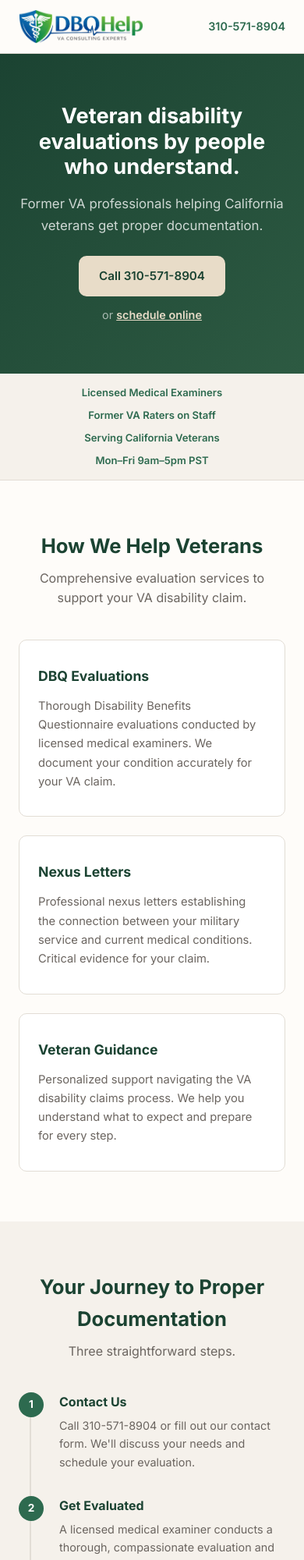
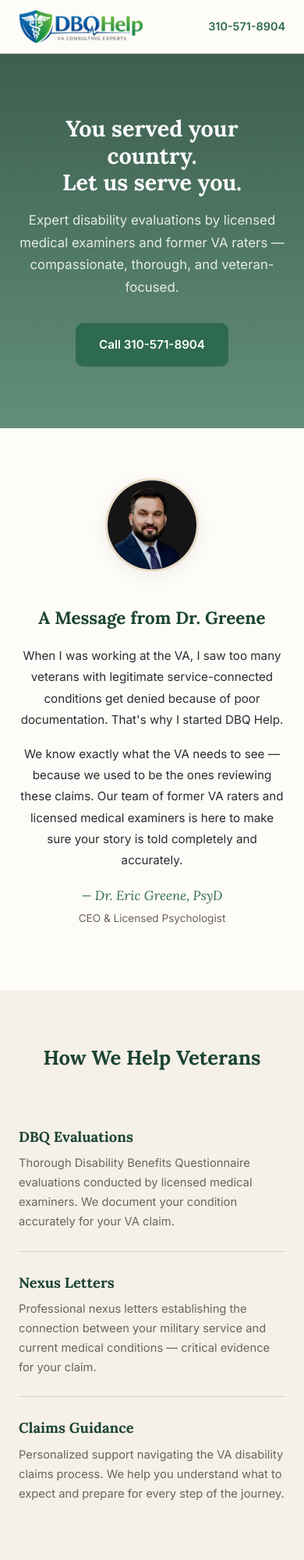
Before and after one commit to JoshuaWink/dbqhelp-mockup-c, a website with bundled scripts: page index.html in a window 390 px wide. Shown: the top 2000 px of the page at 78% size. Built offline with nearby package versions, Linux system fonts and the light colour scheme; files whose address does not match are found by name.

Commit message:
Redesign C: photo-overlay hero, Lora serif, personal letter, timeline

```diff
--- a/dbq-c.css
+++ b/dbq-c.css
@@ -1,32 +1,29 @@
 /* ═══════════════════════════════════════════
-   Variation C — "Compassionate Guide"
-   Photo-first, warm parchment, personal.
-   "There's a real person here."
+   Variation C — "Personal & Warm"
+   Lora serif headings, warm cream palette,
+   photo-overlay hero, personal letter, timeline.
    ═══════════════════════════════════════════ */
 
 :root {
-  --c-green:        #2d6a4f;
-  --c-green-dark:   #1b4332;
-  --c-green-light:  #5a9a7c;
-  --c-brown:        #8b6f3a;
-  --c-cream:        #e8dcc8;
-  --c-cream-soft:   #f5f1eb;
-  --c-surface:      #fefcf9;
-  --c-surface-warm: #f5f1eb;
-  --c-text:         #2c2c2c;
-  --c-text-muted:   #6b6560;
-  --c-border:       #e2ddd5;
-  --c-radius:       10px;
-  --c-font:         'Inter', system-ui, -apple-system, sans-serif;
+  --c-green:       #2d6a4f;
+  --c-green-dark:  #1b4332;
+  --c-cream:       #e8dcc8;
+  --c-cream-light: #f5f0e8;
+  --c-surface:     #fefcf9;
+  --c-text:        #2c2c2e;
+  --c-text-muted:  #6b6458;
+  --c-border:      #ddd5c8;
+  --c-radius:      10px;
+  --c-font-body:   'Inter', system-ui, -apple-system, sans-serif;
+  --c-font-head:   'Lora', Georgia, 'Times New Roman', serif;
 }
 
 *, *::before, *::after { box-sizing: border-box; margin: 0; padding: 0; }
-body { font-family: var(--c-font); color: var(--c-text); background: var(--c-surface); line-height: 1.6; -webkit-font-smoothing: antialiased; }
+body { font-family: var(--c-font-body); color: var(--c-text); background: var(--c-surface); line-height: 1.7; -webkit-font-smoothing: antialiased; }
 img { max-width: 100%; display: block; }
 a { color: var(--c-green); text-decoration: none; }
-.container { max-width: 1100px; margin: 0 auto; padding: 0 1.5rem; }
+.container { max-width: 1000px; margin: 0 auto; padding: 0 1.5rem; }
 
-/* ── Skip ── */
 .skip-link {
   position: absolute; left: -9999px; top: 1rem;
   background: var(--c-green); color: #fff; padding: 0.5rem 1rem;
@@ -36,12 +33,12 @@ a { color: var(--c-green); text-decoration: none; }
 
 /* ── Header ── */
 .site-header {
-  background: var(--c-surface); border-bottom: 1px solid var(--c-border);
-  position: sticky; top: 0; z-index: 100;
+  background: var(--c-surface);
+  border-bottom: 1px solid var(--c-border);
 }
 .site-header__inner {
   display: flex; align-items: center; justify-content: space-between;
-  padding: 0.75rem 1.5rem; max-width: 1100px; margin: 0 auto;
+  padding: 0.75rem 1.5rem; max-width: 1000px; margin: 0 auto;
 }
 .site-header__logo img { height: 44px; }
 .site-header__nav { display: flex; gap: 1.5rem; }
@@ -53,194 +50,188 @@ a { color: var(--c-green); text-decoration: none; }
 .site-header__nav a[aria-current] { color: var(--c-green); }
 .site-header__phone {
   font-weight: 600; font-size: 0.9rem; color: var(--c-green);
+  font-family: var(--c-font-body);
 }
 
-/* ── Hero: dark green, photo on LEFT ── */
+/* ── HERO C: Full-bleed photo overlay ── */
 .hero {
-  background: linear-gradient(135deg, var(--c-green-dark) 0%, #2d5a42 100%);
-  color: #fff; padding: 4rem 0;
+  position: relative;
+  background: url('img/hero-bg.jpg') center/cover no-repeat;
+  min-height: 480px;
+  display: flex; align-items: center; justify-content: center;
+  text-align: center;
+}
+.hero__overlay {
+  position: absolute; inset: 0;
+  background: linear-gradient(180deg, rgba(27,67,50,0.85), rgba(45,106,79,0.75));
 }
 .hero__inner {
-  display: grid; grid-template-columns: 1fr;
-  gap: 3rem; align-items: center;
+  position: relative; z-index: 1;
+  max-width: 700px; padding: 4rem 1.5rem;
 }
-
-/* Content */
-.hero__content h1 {
-  font-size: clamp(1.7rem, 3.5vw, 2.5rem);
-  font-weight: 700; line-height: 1.2; margin-bottom: 1rem;
+.hero h1 {
+  font-family: var(--c-font-head);
+  font-size: clamp(1.8rem, 4.5vw, 2.8rem);
+  font-weight: 700; line-height: 1.2; color: #fff;
+  margin-bottom: 1rem;
 }
 .hero__sub {
-  font-size: 1.05rem; color: rgba(255,255,255,0.78); line-height: 1.7;
-  margin-bottom: 1.5rem;
-}
-.hero__alt-action {
-  margin-top: 0.75rem; font-size: 0.9rem; color: rgba(255,255,255,0.6);
-}
-.hero__alt-action a {
-  color: var(--c-cream); font-weight: 600; text-decoration: underline;
+  font-size: 1.05rem; color: rgba(255,255,255,0.85);
+  line-height: 1.7; margin-bottom: 2rem;
 }
 
 /* ── Buttons ── */
 .btn {
   display: inline-flex; align-items: center; gap: 0.5rem;
-  padding: 0.75rem 1.5rem; border-radius: var(--c-radius);
+  padding: 0.8rem 1.75rem; border-radius: var(--c-radius);
   font-weight: 600; font-size: 0.95rem; cursor: pointer;
-  transition: all 0.15s; border: 2px solid transparent;
-  text-decoration: none;
+  transition: all 0.15s; border: 2px solid transparent; text-decoration: none;
 }
-.btn--primary {
-  background: var(--c-cream); color: var(--c-green-dark);
-  border-color: var(--c-cream);
+.btn--warm {
+  background: var(--c-green); color: #fff; border-color: var(--c-green);
 }
-.btn--primary:hover { background: #ddd0ba; }
-.btn--primary-light {
-  background: var(--c-cream); color: var(--c-green-dark);
-  border-color: var(--c-cream);
+.btn--warm:hover { background: var(--c-green-dark); }
+.btn--outline-warm {
+  background: transparent; color: var(--c-green); border-color: var(--c-green);
 }
-.btn--primary-light:hover { background: #ddd0ba; }
-.btn--outline {
-  background: transparent; color: var(--c-green);
-  border-color: var(--c-green);
+.btn--outline-warm:hover { background: var(--c-cream-light); }
+
+/* ── PERSONAL LETTER (unique to C) ── */
+.letter {
+  padding: 4rem 0;
+  background: var(--c-surface);
 }
-.btn--outline:hover { background: var(--c-cream-soft); }
-.btn--outline-light {
-  background: transparent; color: #fff; border-color: rgba(255,255,255,0.4);
+.letter__inner {
+  display: grid;
+  grid-template-columns: auto 1fr;
+  gap: 2.5rem;
+  align-items: start;
+  max-width: 820px;
+  margin: 0 auto;
 }
-.btn--outline-light:hover { background: rgba(255,255,255,0.08); }
-.btn--outline-cream {
-  background: transparent; color: var(--c-cream);
-  border-color: rgba(232,220,200,0.5);
+.letter__photo {
+  width: 160px; height: 160px; border-radius: 50%; overflow: hidden;
+  border: 3px solid var(--c-cream);
+  box-shadow: 0 6px 24px rgba(0,0,0,0.06);
+  flex-shrink: 0;
 }
-.btn--outline-cream:hover { background: rgba(232,220,200,0.1); }
-
-/* ── Trust Bar: warm cream ── */
-.trust-bar {
-  background: var(--c-cream-soft); padding: 0.85rem 0;
-  border-bottom: 1px solid var(--c-border);
+.letter__photo img { width: 100%; height: 100%; object-fit: cover; }
+.letter__content h2 {
+  font-family: var(--c-font-head);
+  font-size: 1.4rem; font-weight: 700; color: var(--c-green-dark);
+  margin-bottom: 1rem;
 }
-.trust-bar__inner {
-  display: flex; justify-content: center; gap: 2rem; flex-wrap: wrap;
+.letter__content p {
+  color: var(--c-text); font-size: 0.95rem; line-height: 1.8;
+  margin-bottom: 1rem;
 }
-.trust-bar__item {
-  font-size: 0.82rem; font-weight: 600; color: var(--c-green);
-  white-space: nowrap;
+.letter__sig {
+  margin-top: 0.5rem;
 }
+.letter__sig em {
+  color: var(--c-green); font-family: var(--c-font-head); font-size: 1.05rem;
+}
+.letter__sig span { color: var(--c-text-muted); font-size: 0.85rem; }
 
 /* ── Sections ── */
 .section { padding: 4rem 0; }
-.section--warm { background: var(--c-cream-soft); }
+.section--warm { background: var(--c-cream-light); }
 .section__header {
   text-align: center; margin-bottom: 2.5rem;
   max-width: 600px; margin-left: auto; margin-right: auto;
 }
 .section__header h2 {
+  font-family: var(--c-font-head);
   font-size: 1.6rem; font-weight: 700; color: var(--c-green-dark);
   margin-bottom: 0.5rem;
 }
-.section__header p { color: var(--c-text-muted); font-size: 1rem; }
+.section__header p { color: var(--c-text-muted); }
 
-/* ── Cards ── */
-.card-grid {
-  display: grid; grid-template-columns: repeat(3, 1fr); gap: 1.5rem;
+/* ── Feature list (no cards — unique to C) ── */
+.feature-list {
+  max-width: 700px; margin: 0 auto;
 }
-.card {
-  background: #fff; border: 1px solid var(--c-border);
-  border-radius: var(--c-radius); padding: 2rem 1.5rem;
+.feature {
+  padding: 1.5rem 0;
+  border-bottom: 1px solid var(--c-border);
 }
-.card h3 {
-  font-size: 1.1rem; font-weight: 700; color: var(--c-green-dark);
-  margin-bottom: 0.75rem;
+.feature:last-child { border-bottom: none; }
+.feature h3 {
+  font-family: var(--c-font-head);
+  font-size: 1.15rem; font-weight: 700; color: var(--c-green-dark);
+  margin-bottom: 0.4rem;
 }
-.card p { color: var(--c-text-muted); font-size: 0.92rem; line-height: 1.65; }
+.feature p { color: var(--c-text-muted); font-size: 0.92rem; line-height: 1.7; }
 
-/* ── Timeline steps ── */
+/* ── Timeline ── */
 .timeline {
   max-width: 600px; margin: 0 auto;
-  position: relative; padding-left: 2.5rem;
+  position: relative;
+  padding-left: 2.5rem;
 }
 .timeline::before {
-  content: ''; position: absolute; left: 18px; top: 0; bottom: 0;
-  width: 2px; background: var(--c-border);
+  content: ''; position: absolute;
+  left: 11px; top: 8px; bottom: 8px;
+  width: 2px; background: var(--c-cream);
 }
 .timeline__step {
-  display: flex; gap: 1.25rem; align-items: flex-start;
-  margin-bottom: 2rem; position: relative;
+  position: relative;
+  padding-bottom: 2rem;
 }
+.timeline__step:last-child { padding-bottom: 0; }
 .timeline__marker {
-  width: 38px; height: 38px; border-radius: 50%; flex-shrink: 0;
-  background: var(--c-green); color: #fff;
-  display: flex; align-items: center; justify-content: center;
-  font-weight: 700; font-size: 0.95rem;
-  position: relative; z-index: 1;
-  margin-left: -2.5rem;
+  position: absolute;
+  left: -2.5rem; top: 4px;
+  width: 24px; height: 24px; border-radius: 50%;
+  background: var(--c-green); border: 3px solid var(--c-surface);
+  box-shadow: 0 0 0 2px var(--c-cream);
 }
-.timeline__body h3 { font-size: 1rem; font-weight: 700; color: var(--c-green-dark); margin-bottom: 0.35rem; }
-.timeline__body p { font-size: 0.9rem; color: var(--c-text-muted); line-height: 1.6; }
+.timeline__body h3 {
+  font-family: var(--c-font-head);
+  font-size: 1.05rem; font-weight: 700; color: var(--c-text);
+  margin-bottom: 0.3rem;
+}
+.timeline__body p { color: var(--c-text-muted); font-size: 0.92rem; line-height: 1.65; }
 
-/* ── Team: side-by-side ── */
-.team-block {
-  display: grid; grid-template-columns: auto 1fr;
-  gap: 2rem; align-items: center; max-width: 700px; margin: 0 auto;
-}
-.team-block__photo {
-  width: 140px; height: 140px; border-radius: 50%; overflow: hidden;
-  box-shadow: 0 0 0 4px var(--c-cream), 0 4px 16px rgba(0,0,0,0.08);
-}
-.team-block__photo img { width: 100%; height: 100%; object-fit: cover; }
-.team-block__info h3 { font-size: 1.15rem; font-weight: 700; color: var(--c-green-dark); }
-.team-block__title {
-  font-size: 0.85rem; color: var(--c-text-muted); margin-bottom: 0.75rem;
-}
-.team-block__info p {
-  font-size: 0.92rem; color: var(--c-text-muted); line-height: 1.65;
-  margin-bottom: 1rem;
-}
+/* ── Team block ── */
+.team-block { max-width: 640px; margin: 0 auto; text-align: center; }
+.team-block p { color: var(--c-text-muted); margin-bottom: 1.5rem; line-height: 1.7; }
 
 /* ── CTA ── */
 .cta {
-  background: linear-gradient(135deg, var(--c-green-dark) 0%, #2d5a42 100%);
-  color: #fff; padding: 3.5rem 0; text-align: center;
+  background: var(--c-cream);
+  padding: 3.5rem 0; text-align: center;
 }
-.cta h2 { font-size: 1.5rem; font-weight: 700; margin-bottom: 0.5rem; }
-.cta p { color: rgba(255,255,255,0.7); margin-bottom: 1.5rem; }
+.cta h2 {
+  font-family: var(--c-font-head);
+  font-size: 1.5rem; font-weight: 700; color: var(--c-green-dark);
+  margin-bottom: 0.5rem;
+}
+.cta p { color: var(--c-text-muted); margin-bottom: 1.5rem; }
 .cta__actions { display: flex; justify-content: center; gap: 0.75rem; flex-wrap: wrap; }
 
 /* ── Footer ── */
-.site-footer {
-  background: var(--c-green-dark); color: #a8c5b5; padding: 3rem 0 0;
+.site-footer { background: var(--c-green-dark); color: #b0c4b8; padding: 3rem 0 0; }
+.site-footer__inner {
+  display: grid; grid-template-columns: 2fr 1fr 1fr; gap: 2rem;
+  max-width: 1000px; margin: 0 auto; padding: 0 1.5rem;
 }
-.site-footer__inner {
-  display: grid; grid-template-columns: 2fr 1fr 1fr;
-  gap: 2rem; max-width: 1100px; margin: 0 auto; padding: 0 1.5rem;
+.site-footer__col h3 {
+  color: #fff; font-family: var(--c-font-head);
+  font-size: 1rem; margin-bottom: 0.75rem;
 }
-.site-footer__col h3 { color: #fff; font-size: 1rem; margin-bottom: 0.75rem; }
-.site-footer__col p,
-.site-footer__col a { color: #7aa690; font-size: 0.85rem; line-height: 1.8; display: block; }
+.site-footer__col p, .site-footer__col a { color: #8daa99; font-size: 0.85rem; line-height: 1.8; display: block; }
 .site-footer__col a:hover { color: #fff; }
 .site-footer__bottom {
-  border-top: 1px solid rgba(255,255,255,0.1); margin-top: 2rem;
-  padding: 1rem 1.5rem; text-align: center;
-  max-width: 1100px; margin-left: auto; margin-right: auto;
+  border-top: 1px solid rgba(255,255,255,0.1); margin-top: 2rem; padding: 1rem 1.5rem;
+  text-align: center; max-width: 1000px; margin-left: auto; margin-right: auto;
 }
-.site-footer__bottom p { font-size: 0.8rem; color: #5a8a70; }
+.site-footer__bottom p { font-size: 0.8rem; color: #6b8f7d; }
 
 /* ── Mobile ── */
 @media (max-width: 768px) {
-  .hero__inner {
-    grid-template-columns: 1fr; text-align: center;
-  }
-  .hero__person { order: -1; }
-  .hero__photo { width: 150px; height: 150px; }
-  .hero__quote { text-align: center; }
-  .hero__actions { justify-content: center; }
-  .card-grid { grid-template-columns: 1fr; }
-  .timeline { padding-left: 2rem; }
-  .timeline__marker { margin-left: -2rem; width: 32px; height: 32px; font-size: 0.85rem; }
-  .timeline::before { left: 14px; }
-  .team-block { grid-template-columns: 1fr; text-align: center; }
-  .team-block__photo { margin: 0 auto; width: 120px; height: 120px; }
-  .trust-bar__inner { flex-direction: column; align-items: center; gap: 0.5rem; }
+  .letter__inner { grid-template-columns: 1fr; text-align: center; }
+  .letter__photo { width: 120px; height: 120px; margin: 0 auto; }
   .site-header__nav { display: none; }
   .site-footer__inner { grid-template-columns: 1fr; }
 }
--- a/index.html
+++ b/index.html
@@ -20,7 +20,7 @@
     "areaServed": { "@type": "State", "name": "California" },
     "description": "Expert DBQ evaluations and nexus letters for California veterans by former VA professionals."
   }</script>
-  <link href="https://fonts.googleapis.com/css2?family=Inter:wght@400;500;600;700&display=swap" rel="stylesheet">
+  <link href="https://fonts.googleapis.com/css2?family=Lora:ital,wght@0,400;0,600;0,700;1,400&family=Inter:wght@400;500;600&display=swap" rel="stylesheet">
   <link href="cup-bundle.css" rel="stylesheet">
   <link href="cup.css" rel="stylesheet">
   <link href="dbq-c.css" rel="stylesheet">
@@ -30,7 +30,7 @@
 
   <a href="#main" class="skip-link">Skip to main content</a>
 
-  <!-- Header -->
+  <!-- Header: minimal, warm -->
   <header class="site-header">
     <div class="site-header__inner container">
       <a href="index.html" class="site-header__logo" aria-label="DBQ Help Home">
@@ -49,128 +49,122 @@
 
   <main id="main">
 
-    <!-- Hero: photo LEFT, content RIGHT — simple and warm -->
+    <!-- HERO C: Full-bleed background image with overlay -->
     <section class="hero" aria-labelledby="hero-heading">
+      <div class="hero__overlay"></div>
       <div class="hero__inner container">
-        <div class="hero__content">
-          <h1 id="hero-heading">Veteran disability evaluations by people who understand.</h1>
-          <p class="hero__sub">Former VA professionals helping California veterans get proper documentation.</p>
-          <a href="tel:+13105718904" class="btn btn--primary">Call 310-571-8904</a>
-          <p class="hero__alt-action">or <a href="contact.html">schedule online</a></p>
+        <h1 id="hero-heading">You served your country.<br>Let us serve you.</h1>
+        <p class="hero__sub">Expert disability evaluations by licensed medical examiners and former VA raters — compassionate, thorough, and veteran-focused.</p>
+        <a href="tel:+13105718904" class="btn btn--warm">Call 310-571-8904</a>
+      </div>
+    </section>
+
+    <!-- UNIQUE TO C: Personal letter from Dr. Greene -->
+    <section class="letter" aria-labelledby="letter-heading">
+      <div class="letter__inner container">
+        <div class="letter__photo">
+          <img src="img/dr-greene.png" alt="Dr. Eric Greene, PsyD" width="436" height="436">
+        </div>
+        <div class="letter__content">
+          <h2 id="letter-heading">A Message from Dr. Greene</h2>
+          <p>When I was working at the VA, I saw too many veterans with legitimate service-connected conditions get denied because of poor documentation. That's why I started DBQ Help.</p>
+          <p>We know exactly what the VA needs to see — because we used to be the ones reviewing these claims. Our team of former VA raters and licensed medical examiners is here to make sure your story is told completely and accurately.</p>
+          <p class="letter__sig">
+            <em>— Dr. Eric Greene, PsyD</em><br>
+            <span>CEO &amp; Licensed Psychologist</span>
+          </p>
         </div>
       </div>
     </section>
 
-    <!-- Trust Bar -->
-    <section class="trust-bar" aria-label="Credentials">
-      <div class="trust-bar__inner container">
-        <div class="trust-bar__item">Licensed Medical Examiners</div>
-        <div class="trust-bar__item">Former VA Raters on Staff</div>
-        <div class="trust-bar__item">Serving California Veterans</div>
-        <div class="trust-bar__item">Mon–Fri 9am–5pm PST</div>
-      </div>
-    </section>
-
-    <!-- Services -->
-    <section class="section" aria-labelledby="services-heading">
+    <!-- Services: feature list (no cards) -->
+    <section class="section section--warm" aria-labelledby="services-heading">
       <div class="container">
         <div class="section__header">
           <h2 id="services-heading">How We Help Veterans</h2>
-          <p>Comprehensive evaluation services to support your VA disability claim.</p>
         </div>
-        <div class="card-grid">
-          <div class="card">
+        <div class="feature-list">
+          <div class="feature">
             <h3>DBQ Evaluations</h3>
             <p>Thorough Disability Benefits Questionnaire evaluations conducted by licensed medical examiners. We document your condition accurately for your VA claim.</p>
           </div>
-          <div class="card">
+          <div class="feature">
             <h3>Nexus Letters</h3>
-            <p>Professional nexus letters establishing the connection between your military service and current medical conditions. Critical evidence for your claim.</p>
+            <p>Professional nexus letters establishing the connection between your military service and current medical conditions — critical evidence for your claim.</p>
           </div>
-          <div class="card">
-            <h3>Veteran Guidance</h3>
-            <p>Personalized support navigating the VA disability claims process. We help you understand what to expect and prepare for every step.</p>
+          <div class="feature">
+            <h3>Claims Guidance</h3>
+            <p>Personalized support navigating the VA disability claims process. We help you understand what to expect and prepare for every step of the journey.</p>
           </div>
         </div>
       </div>
     </section>
 
-    <!-- Process: timeline style -->
-    <section class="section section--warm" aria-labelledby="process-heading">
+    <!-- Process: Vertical timeline -->
+    <section class="section" aria-labelledby="process-heading">
       <div class="container">
         <div class="section__header">
-          <h2 id="process-heading">Your Journey to Proper Documentation</h2>
-          <p>Three straightforward steps.</p>
+          <h2 id="process-heading">Your Path Forward</h2>
+          <p>Getting your evaluation is straightforward.</p>
         </div>
         <div class="timeline">
           <div class="timeline__step">
-            <div class="timeline__marker">1</div>
+            <div class="timeline__marker"></div>
             <div class="timeline__body">
-              <h3>Contact Us</h3>
-              <p>Call 310-571-8904 or fill out our contact form. We'll discuss your needs and schedule your evaluation.</p>
+              <h3>Reach Out</h3>
+              <p>Call 310-571-8904 or fill out our contact form. We'll have a personal conversation about your needs and schedule your evaluation at a time that works for you.</p>
             </div>
           </div>
           <div class="timeline__step">
-            <div class="timeline__marker">2</div>
+            <div class="timeline__marker"></div>
             <div class="timeline__body">
-              <h3>Get Evaluated</h3>
-              <p>A licensed medical examiner conducts a thorough, compassionate evaluation and reviews your records.</p>
+              <h3>Your Evaluation</h3>
+              <p>A licensed medical examiner conducts a thorough, compassionate evaluation. We take the time to understand your full history and review your records carefully.</p>
             </div>
           </div>
           <div class="timeline__step">
-            <div class="timeline__marker">3</div>
+            <div class="timeline__marker"></div>
             <div class="timeline__body">
-              <h3>Receive Your DBQ</h3>
-              <p>We complete your Disability Benefits Questionnaire with all necessary documentation for your VA claim.</p>
+              <h3>Your Documentation</h3>
+              <p>We complete your Disability Benefits Questionnaire with all necessary documentation, written to meet the VA's current standards.</p>
             </div>
           </div>
         </div>
       </div>
     </section>
 
-    <!-- Team — promoted higher -->
-    <section class="section" aria-labelledby="team-heading">
+    <!-- Team: brief note -->
+    <section class="section section--warm" aria-labelledby="team-heading">
       <div class="container">
         <div class="section__header">
-          <h2 id="team-heading">Who We Are</h2>
-          <p>Former VA Raters & Licensed Medical Examiners</p>
+          <h2 id="team-heading">Our Team</h2>
         </div>
         <div class="team-block">
-          <div class="team-block__photo">
-            <img src="img/dr-greene.png" alt="Dr. Eric Greene" width="436" height="436">
-          </div>
-          <div class="team-block__info">
-            <h3>Dr. Eric Greene, PsyD</h3>
-            <p class="team-block__title">CEO & Licensed Psychologist</p>
-            <p>Every veteran who served this country deserves to have their service-connected conditions properly documented. DBQ Help only hires former VA Raters and other VA professionals. The M21-1 Procedure Manual for Rating is updated every Friday and our team of experts always ensures you're getting the most up-to-date information.</p>
-            <a href="about.html" class="btn btn--outline">Learn More About Our Team</a>
-          </div>
+          <p><strong>DBQ Help only hires former VA Raters and other VA professionals.</strong> The M21-1 Procedure Manual for Rating is updated every Friday and our team of experts always ensures you're getting the most up-to-date information.</p>
+          <a href="about.html" class="btn btn--outline-warm">Meet Our Team</a>
         </div>
       </div>
     </section>
 
-    <!-- CTA -->
+    <!-- CTA: warm cream -->
     <section class="cta" aria-labelledby="cta-heading">
       <div class="container">
-        <h2 id="cta-heading">We're here when you're ready.</h2>
-        <p>Dr. Greene and his team are ready to help with your evaluation.</p>
+        <h2 id="cta-heading">Ready to take the next step?</h2>
+        <p>We're here to help you get the benefits you've earned through your service.</p>
         <div class="cta__actions">
-          <a href="tel:+13105718904" class="btn btn--primary-light">Call 310-571-8904</a>
-          <a href="mailto:info@dbqhelp.com" class="btn btn--outline-cream">Email Us</a>
-          <a href="contact.html" class="btn btn--outline-cream">Contact Form</a>
+          <a href="tel:+13105718904" class="btn btn--warm">Call 310-571-8904</a>
+          <a href="contact.html" class="btn btn--outline-warm">Schedule Online</a>
         </div>
       </div>
     </section>
 
   </main>
 
-  <!-- Footer -->
   <footer class="site-footer">
     <div class="site-footer__inner container">
       <div class="site-footer__col">
         <h3>DBQ Help</h3>
         <p>Veteran disability evaluations by former VA professionals.</p>
-        <p>Empowering veterans to secure the disability benefits they've earned through service.</p>
       </div>
       <div class="site-footer__col">
         <h3>Quick Links</h3>
@@ -187,11 +181,8 @@
         <p>Mon–Fri, 9am–5pm PST</p>
       </div>
     </div>
-    <div class="site-footer__bottom">
-      <p>&copy; 2026 DBQ Help. All rights reserved.</p>
-    </div>
+    <div class="site-footer__bottom"><p>&copy; 2026 DBQ Help. All rights reserved.</p></div>
   </footer>
-
   <script src="dbq-app.js"></script>
   <script async src="https://www.googletagmanager.com/gtag/js?id=G-XXXXXXXXXX"></script>
   <script>window.dataLayer=window.dataLayer||[];function gtag(){dataLayer.push(arguments)}gtag("js",new Date);gtag("config","G-XXXXXXXXXX")</script>
```
